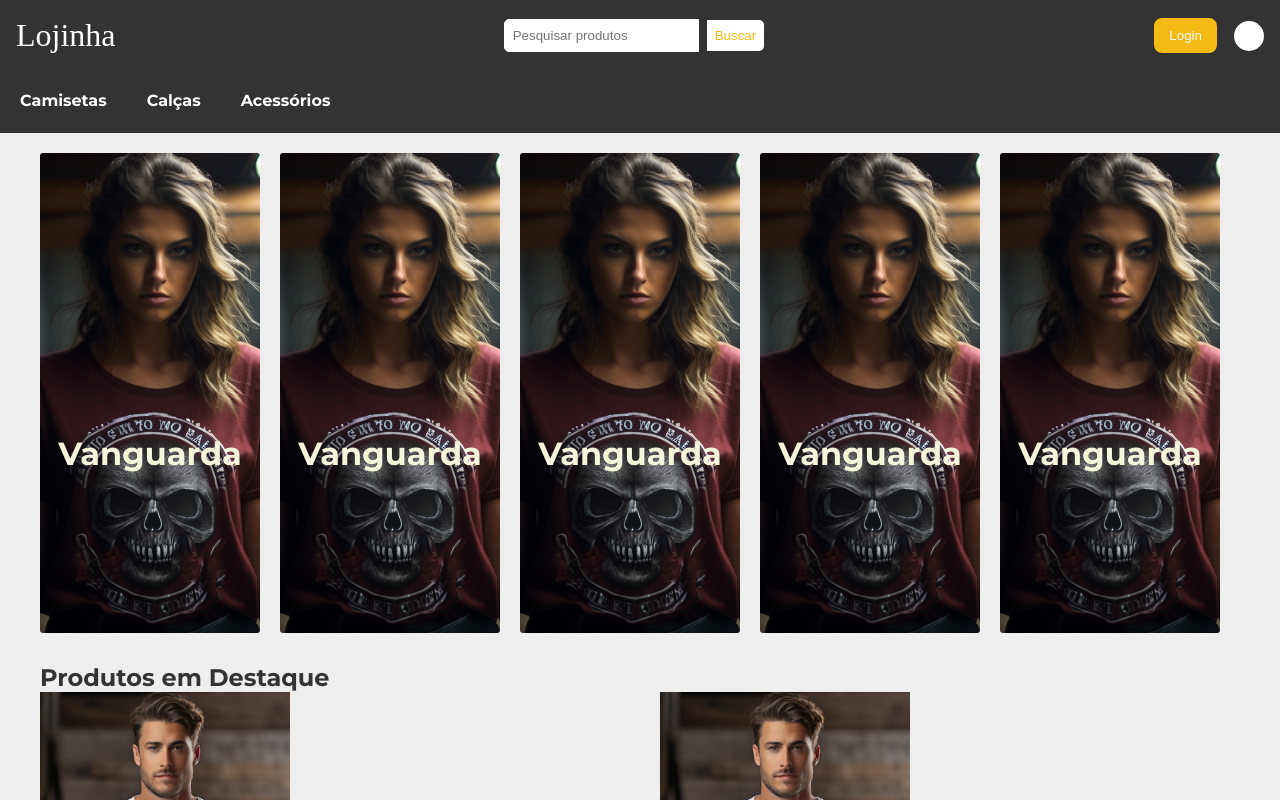
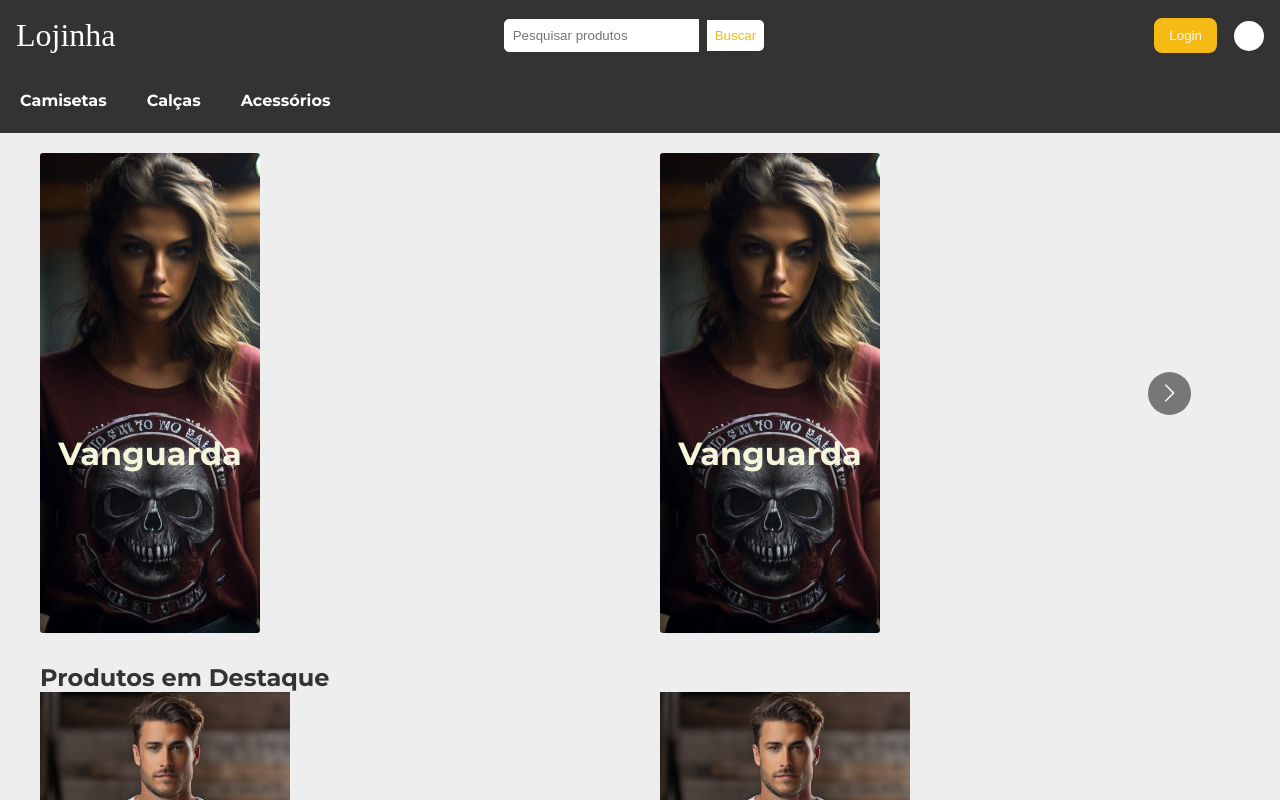
Before and after one commit to Lipao12/Loja-de-Roupa, a React (Vite) app: page / in a window 1280 px wide. Shown: the top 800 px of the page. Built offline with nearby package versions, Linux system fonts and the light colour scheme; the HTML template or start-up script is replaced by a standard one.

Commit message:
Adicionando carrossel

```diff
--- a/src/ui/assets/produtos.js
+++ b/src/ui/assets/produtos.js
@@ -29,6 +29,18 @@ const produtos = [
         price: 179.99,
         imgURL: "../assets/camisa1.jpg",
     },
+    {
+        id:6,
+        name: "Camisa Aleatory Reta Lisa Rosa",
+        price: 179.99,
+        imgURL: "../assets/camisa1.jpg",
+    },
+    {
+        id:7,
+        name: "Camisa Aleatory Reta Lisa Rosa",
+        price: 179.99,
+        imgURL: "../assets/camisa1.jpg",
+    },
 ];
 
 export default produtos;
--- a/src/ui/components/Banner.jsx
+++ b/src/ui/components/Banner.jsx
@@ -2,14 +2,13 @@ import React from 'react';
 import imga from '../assets/banner1.jpg';
 import '../styles/banner.css';
 
-const Banner = (props) => {
-  const { imgURL } = props;
+const Banner = () => {
   const bannerStyle = {
     backgroundImage: `url(${imga})`,
     backgroundSize: 'cover',
     backgroundPosition: 'center',
     height: '480px',
-    width: '260px',
+    width: '220px',
     borderRadius: '3px',
     marginRight: '20px'
   };
--- a/src/ui/components/CustomCarrossel.jsx
+++ b/src/ui/components/CustomCarrossel.jsx
@@ -2,9 +2,11 @@ import React from 'react';
 import Carousel from "react-multi-carousel";
 import "react-multi-carousel/lib/styles.css";
 import '../styles/carrossel.css';
+import Banner from './Banner';
 import Card from './Card';
 
 const CustomCarrossel = (props) => {
+  console.log(props.isCard);
   const responsive = {
     superLargeDesktop: {
       // the naming can be any, depends on you.
@@ -12,11 +14,11 @@ const CustomCarrossel = (props) => {
       items: 5
     },
     desktop: {
-      breakpoint: { max: 3000, min: 1024 },
-      items: 3
+      breakpoint: { max: 3000, min: 800 },
+      items: props.isCard?4:5
     },
     tablet: {
-      breakpoint: { max: 1024, min: 464 },
+      breakpoint: { max: 800, min: 464 },
       items: 2
     },
     mobile: {
@@ -28,7 +30,9 @@ const CustomCarrossel = (props) => {
   return (
     <Carousel responsive={responsive}>
         {props.produtos.map((product) => (
-        <Card key={product.id} name={product.name} price={product.price} imgURL={product.imgURL} />
+          props.isCard?
+          <Card key={product.id} name={product.name} price={product.price} imgURL={product.imgURL} />
+          : <Banner key={product.id} />
         ))}
     </Carousel>
   );
--- a/src/ui/components/MainSection.jsx
+++ b/src/ui/components/MainSection.jsx
@@ -2,21 +2,18 @@
 import React from 'react';
 import products from '../assets/produtos';
 import '../styles/main-section.css';
-import Banner from './Banner';
 import CustomCarrossel from './CustomCarrossel';
 
 const MainSection = () => {
   return (
     <section>
       <div className="highlighted-products">
-      {Array.from({ length: 5 }).map((_, index) => (
-          <Banner key={index} imgURL={products[index].imgURL} />
-        ))}
+        <CustomCarrossel produtos={products} isCard={false}/>
       </div>
 
       <div className="featured-categories">
-      <h2>Produtos em Destaque</h2>
-        <CustomCarrossel produtos={products}/>
+        <h2>Produtos em Destaque</h2>
+        <CustomCarrossel produtos={products} isCard={true}/>
       </div>
 
       <div className="special-offers">
--- a/src/ui/styles/main-section.css
+++ b/src/ui/styles/main-section.css
@@ -11,9 +11,6 @@ section {
   .featured-categories,
   .special-offers {
     margin-bottom: 30px;
+    margin-top: 20px;
+    width: auto;
   }
-
-  .highlighted-products {
-    display: flex;
-    flex-direction: row;
-  }
```
